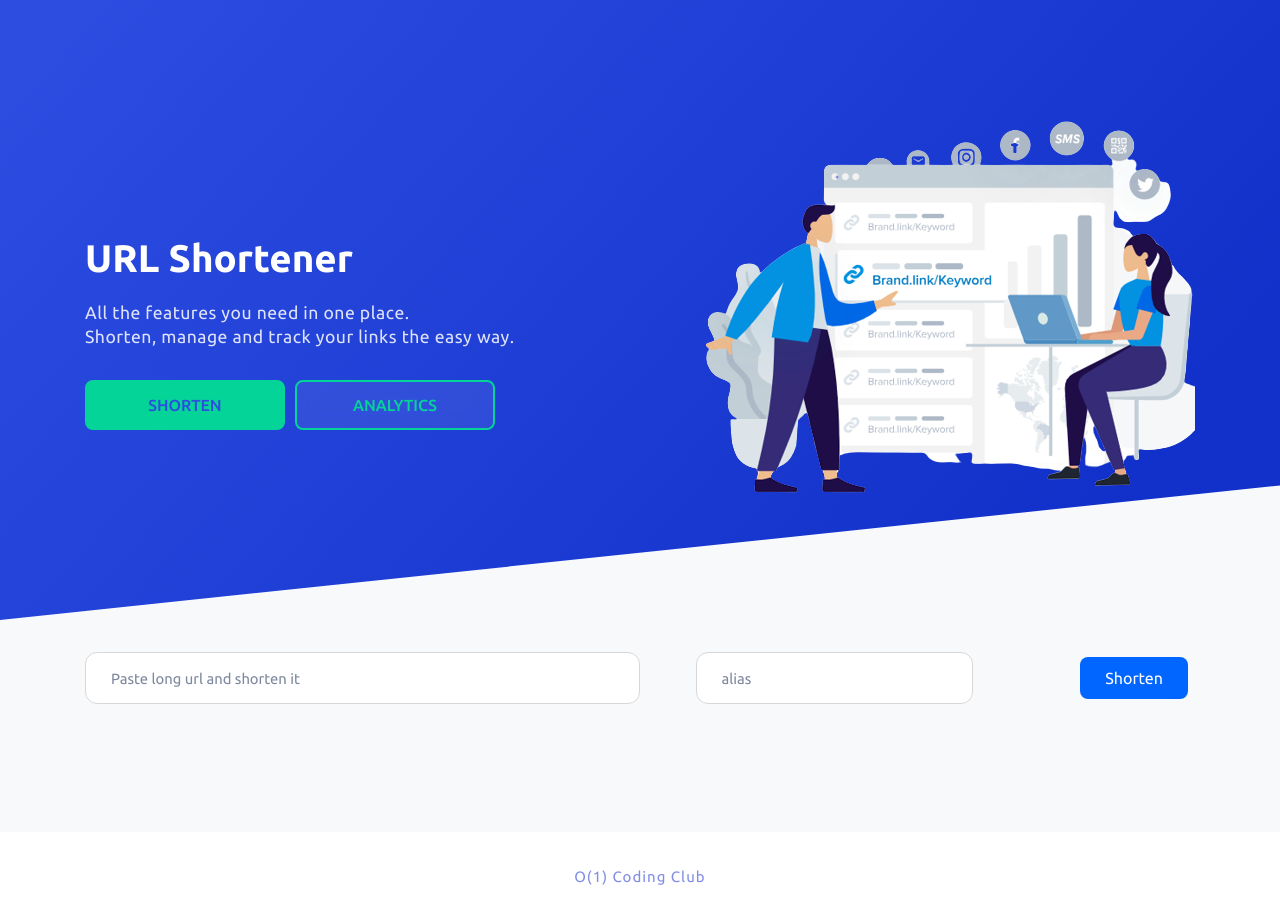
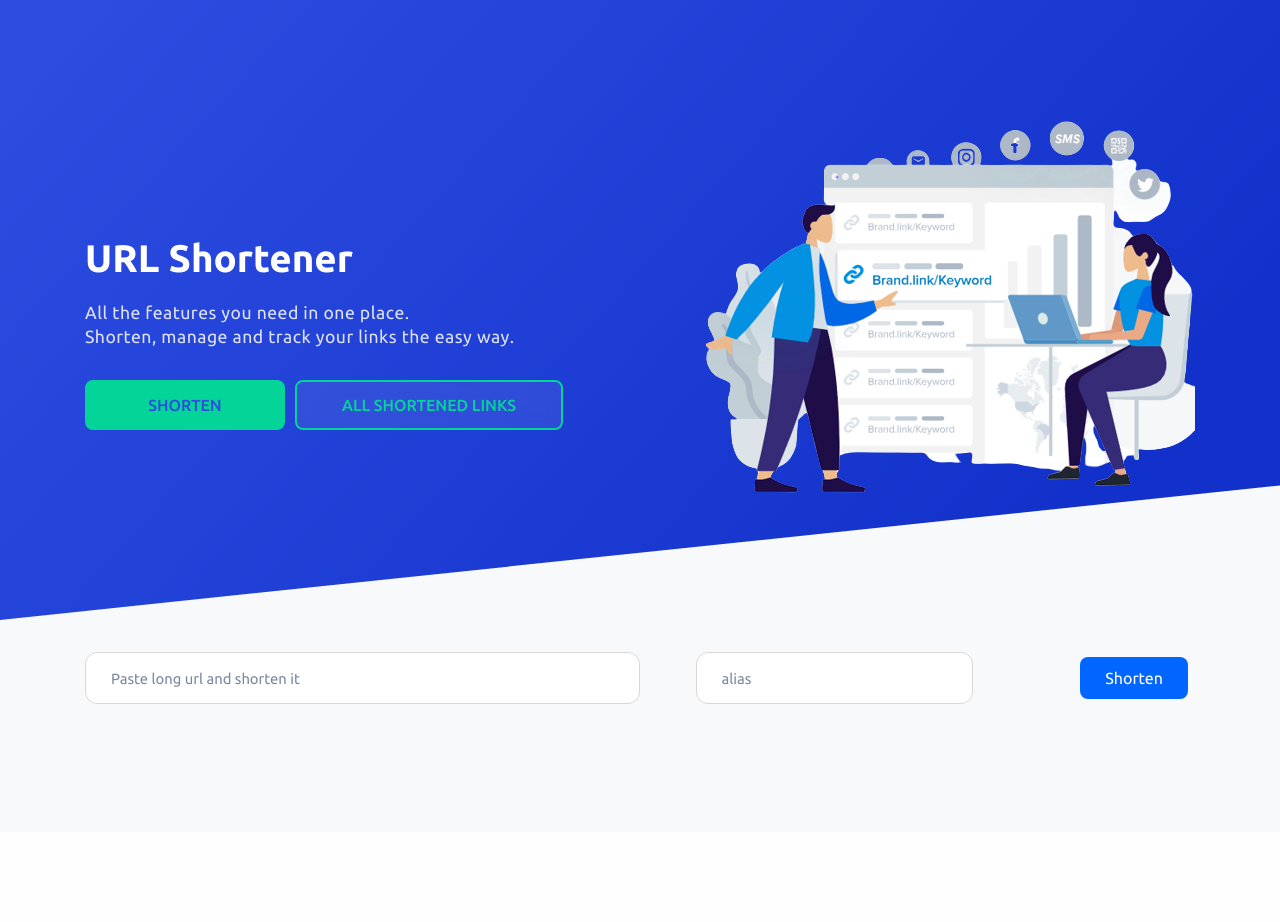
Before and after one commit to ambarishharidas/django_url_shortner_project, a Django app: page / in a window 1280 px wide. After the commit the page ends 704 px from the top, so only its background shows below. Run offline with Django 3.2, Linux system fonts and the light colour scheme; some libraries are stand-ins or nearby versions.

Commit message:
first commit

```diff
--- a/myapp/templates/all-analytics.html
+++ b/myapp/templates/all-links.html
@@ -18,7 +18,7 @@
 		<div class="container">
 			<div class="row">
 				<div class="col-12 page_log_in mt-0">
-					<h2 class="h1" style="text-align: center;">All Links Analytics</h2>
+					<h2 class="h1" style="text-align: center;">All Shortened Links</h2>
 				</div>
                 {% for obj in rows %}
 				<div class="url_options url_stats_o" id="1">
@@ -27,7 +27,7 @@
 						{{obj.long_url}}
 					</p>
 					<p id="link" class="link_element">
-						<a href="/analytics/{{obj.short_url}}" class="short_url_l" target="blank">
+						<a href="{{obj.short_url}}" class="short_url_l" target="blank">
 							{{obj.short_url}}</a>
 					</p>
 					<div class="stats_total btn-cutt click_stats btn_norm">
--- a/myapp/templates/index.html
+++ b/myapp/templates/index.html
@@ -26,7 +26,7 @@
 								Shorten, manage and track your links the easy way.</h3>
 							<div class="butt_on mx-auto">
 								<a href="#shorten" class="btn_m_l btn_m_l_1">Shorten</a>
-								<a href="/all-analytics" class="btn_m_l btn_m_r" target="_new">Analytics</a>
+								<a href="/all-links" class="btn_m_l btn_m_r" target="_new">All Shortened Links</a>
 							</div>
 						</div>
 						<div class="col-md-6 mobile_bg text-right">
@@ -109,19 +109,6 @@
 			</div>
 		</section>
 
-		<footer class="footer-area footer--light">
-			<div class="mini-footer">
-				<div class="container">
-					<div class="row">
-						<div class="col-md-12">
-							<div class="copyright-text">
-								<p><a href="https://www.o1codingclub.in/">O(1) Coding Club</a></p>
-							</div>
-						</div>
-					</div>
-				</div>
-			</div>
-		</footer>
 	</main>
 
 	<script type="text/javascript">
--- a/myapp/urls.py
+++ b/myapp/urls.py
@@ -7,6 +7,6 @@ urlpatterns = [
     path('hello',views.hello_world),
     path('',views.home_page),
     path('task',views.task),
-    path('all-analytics',views.all_analytics),
+    path('all-links',views.all_links),
     path('<slug:shorturl>', views.redirect_url)
 ]
--- a/myapp/views.py
+++ b/myapp/views.py
@@ -51,10 +51,10 @@ def redirect_url(request,shorturl):
     return redirect(long_url)
 
 
-def all_analytics(request):
+def all_links(request):
     rows = LongToShort.objects.all()
     context = {'rows':rows}
-    return render(request,'all-analytics.html',context)
+    return render(request,'all-links.html',context)
 
 
 def task(request):
```
Also changed, not shown: db.sqlite3.
